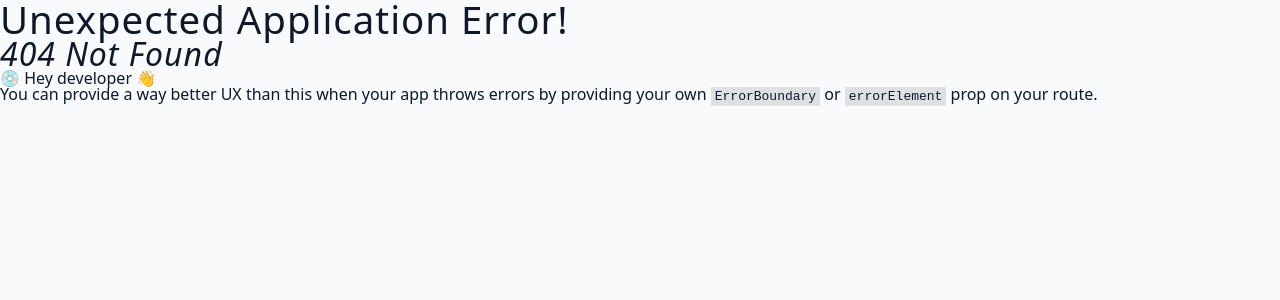
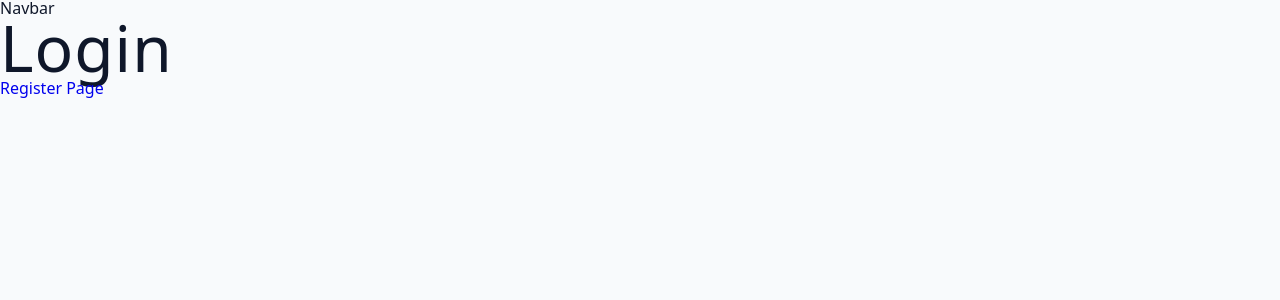
Before and after one commit to Mrx207/client, a React (Vite) app: page /login in a window 1280 px wide. Before the commit this address had no page. Shown: the top 300 px of the page. Built offline with nearby package versions, Linux system fonts and the light colour scheme.

Commit message:
feat: error route added

```diff
--- a/src/App.jsx
+++ b/src/App.jsx
@@ -1,18 +1,29 @@
 import { RouterProvider, createBrowserRouter } from "react-router-dom";
-import { HomeLayout } from "./pages";
+import { DashBoardLayout, Error, HomeLayout, Landing, Login, Register } from "./pages";
 
 const router = createBrowserRouter([
   {
     path: "/",
     element: <HomeLayout />,
-  },
-  {
-    path: "/about",
-    element: (
-      <div>
-        <h1>About page</h1>
-      </div>
-    ),
+    errorElement: <Error />,
+    children: [
+      {
+        index: true,
+        element: <Landing />,
+      },
+      {
+        path: "register",
+        element: <Register />,
+      },
+      {
+        path: "login",
+        element: <Login />,
+      },
+      {
+        path: "dashboard",
+        element: <DashBoardLayout />,
+      },
+    ],
   },
 ]);
 
--- a/src/pages/Error.jsx
+++ b/src/pages/Error.jsx
@@ -1,9 +1,14 @@
-import React from 'react'
+import React from "react";
+import { useRouteError } from "react-router-dom";
 
 const Error = () => {
+  const error = useRouteError();
+  console.log(error);
   return (
-    <div>Error</div>
-  )
-}
+    <div>
+      <h1>Error</h1>
+    </div>
+  );
+};
 
-export default Error
+export default Error;
--- a/src/pages/HomeLayout.jsx
+++ b/src/pages/HomeLayout.jsx
@@ -1,9 +1,12 @@
-import React from 'react'
+import { Outlet } from "react-router-dom";
 
 const HomeLayout = () => {
   return (
-    <div>HomeLayout</div>
-  )
-}
+    <div>
+      <nav>Navbar</nav>
+      <Outlet />
+    </div>
+  );
+};
 
-export default HomeLayout
+export default HomeLayout;
--- a/src/pages/Landing.jsx
+++ b/src/pages/Landing.jsx
@@ -1,9 +1,7 @@
-import React from 'react'
+import React from "react";
 
 const Landing = () => {
-  return (
-    <div>Landing</div>
-  )
-}
+  return <h1>Landing</h1>;
+};
 
-export default Landing
+export default Landing;
--- a/src/pages/Login.jsx
+++ b/src/pages/Login.jsx
@@ -1,9 +1,13 @@
-import React from 'react'
+import React from "react";
+import { Link } from "react-router-dom";
 
 const Login = () => {
   return (
-    <div>Login</div>
-  )
-}
+    <div>
+      <h1>Login</h1>
+      <Link to="/register">Register Page</Link>
+    </div>
+  );
+};
 
-export default Login
+export default Login;
--- a/src/pages/Register.jsx
+++ b/src/pages/Register.jsx
@@ -1,9 +1,12 @@
-import React from 'react'
+import { Link } from "react-router-dom";
 
 const Register = () => {
   return (
-    <div>Register</div>
-  )
-}
+    <div>
+      <h1>Register</h1>
+      <Link to="/login">Login Page</Link>
+    </div>
+  );
+};
 
-export default Register
+export default Register;
```
